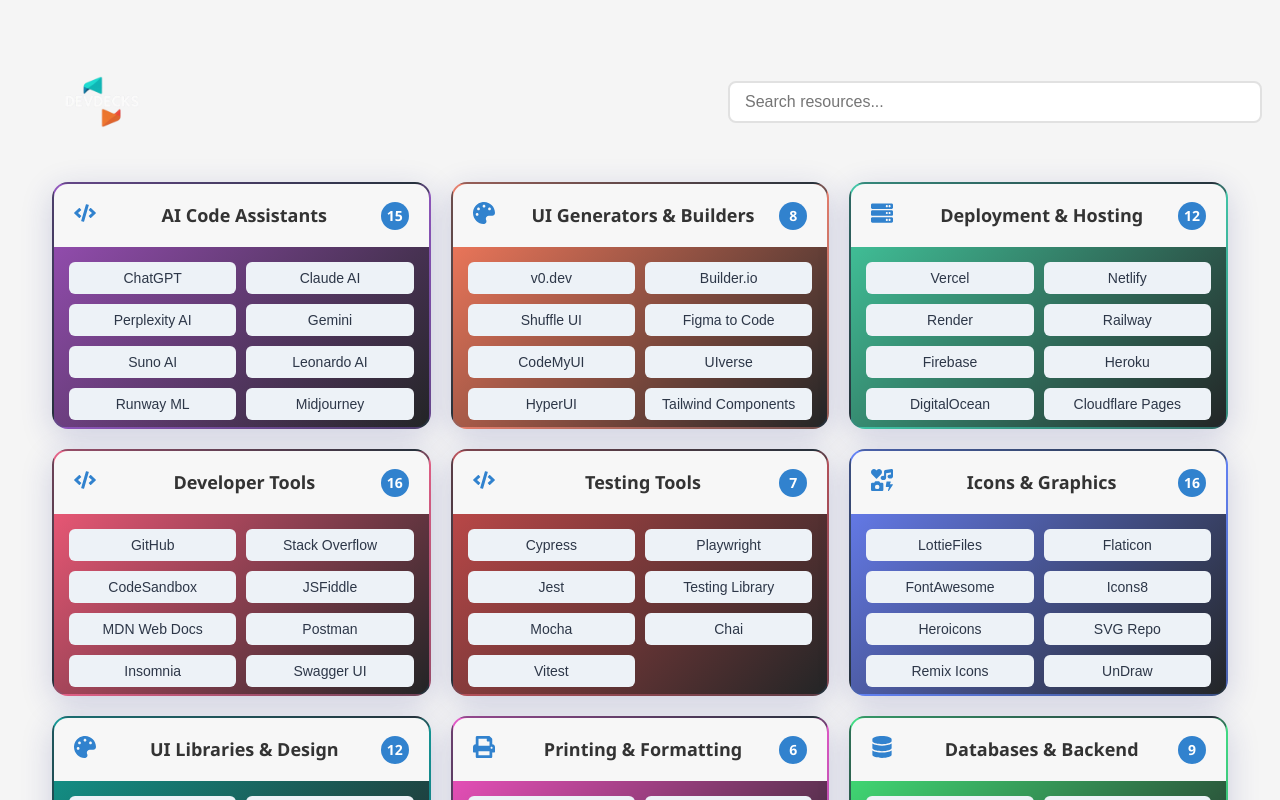
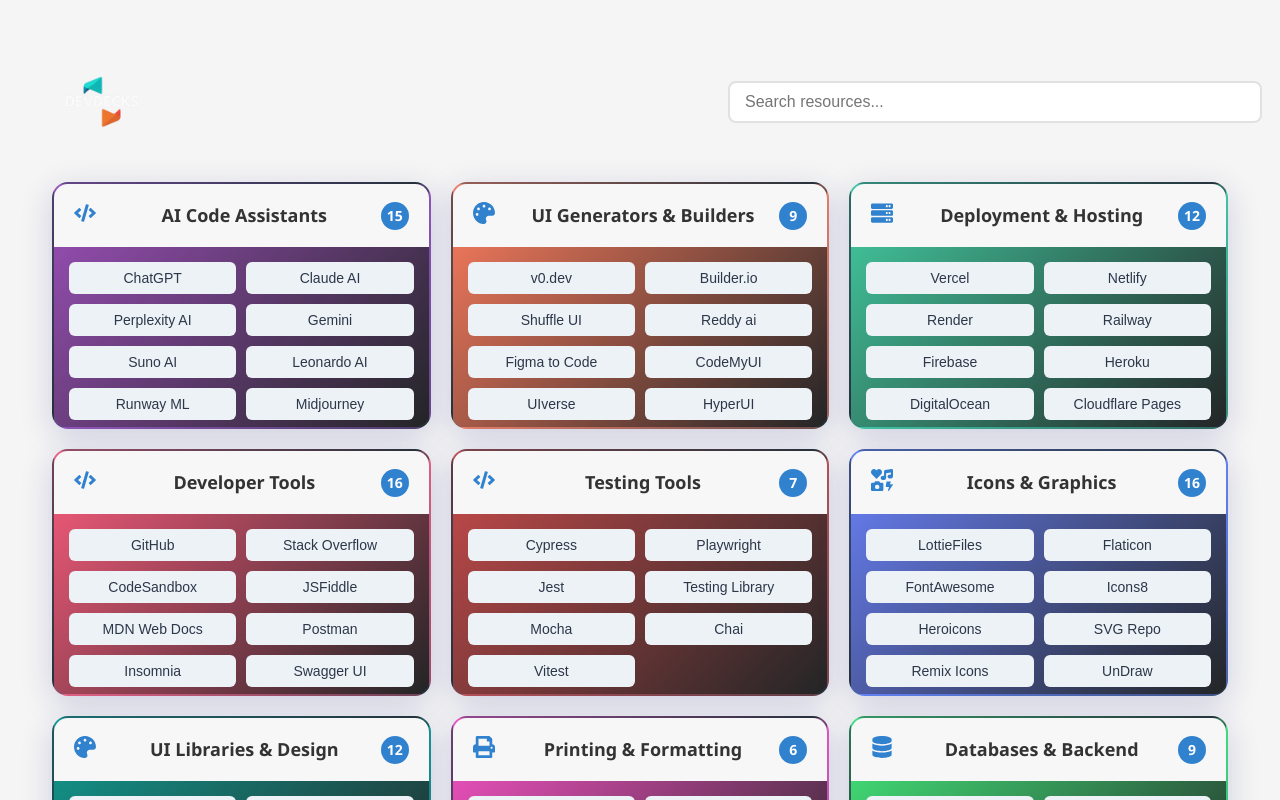
Before and after one commit to jitusuvan/quicklink, a React (Vite) app: page / in a window 1280 px wide. Shown: the top 800 px of the page. Built offline with nearby package versions, Linux system fonts and the light colour scheme.

Commit message:
Update QuickLinks.jsx

```diff
--- a/src/components/QuickLinks.jsx
+++ b/src/components/QuickLinks.jsx
@@ -40,6 +40,7 @@
         { name: "v0.dev", url: "https://v0.dev/" },
         { name: "Builder.io", url: "https://www.builder.io/" },
         { name: "Shuffle UI", url: "https://shuffle.dev/" },
+        { name: "Reddy ai", url: "https://readdy.ai/" },
         { name: "Figma to Code", url: "https://figma-to-code.com/" },
         { name: "CodeMyUI", url: "https://codemyui.com/" },
         { name: "UIverse", url: "https://uiverse.io/" },
```
